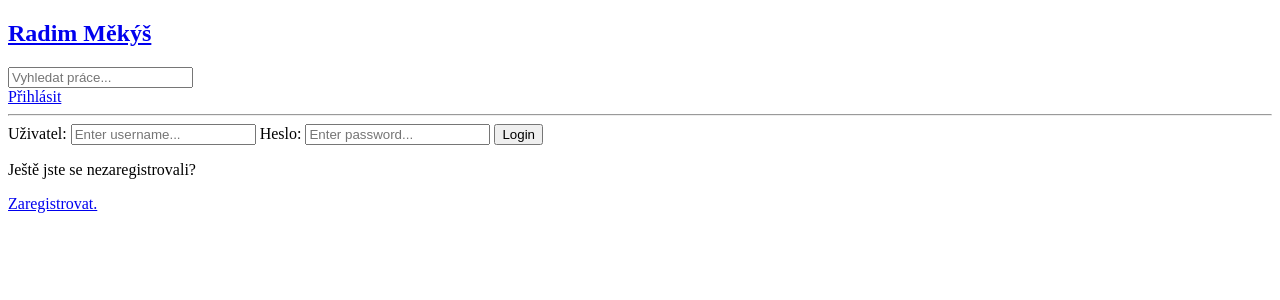
After one commit to Petleft/Zivotopis, a Django app: page /login/ in a window 1280 px wide. The commit adds this page. Shown: the top 300 px of the page. Run offline with Django 4.2, Linux system fonts and the light colour scheme.

Commit message:
Vytvořena funkce registrace, přihlášení a odhlášení, upravena možnost mazání a úpravy nabídky práce pouze zadavatelem

```diff
--- /dev/null
+++ b/base/templates/base/login_register.html
@@ -0,0 +1,36 @@
+{% extends 'main.html' %}
+
+{% block content %}
+
+
+{% if page == 'login' %}
+<div>
+    <form method="POST" action="">
+        {% csrf_token %}
+
+        <label>Uživatel:</label>
+        <input type="text" name="Username" placeholder="Enter username..." />
+        <label>Heslo:</label>
+        <input type="password" name="Password" placeholder="Enter password..." />
+
+
+        <input type="submit" value="Login" />
+
+    </form>
+    <p>Ještě jste se nezaregistrovali?</p>
+    <a href="{% url 'register' %}">Zaregistrovat.</a>
+</div>
+{% else %}
+<div>
+    <form method="POST" action="">
+        {% csrf_token %}
+        {{form.as_p}}
+
+        <input type="submit" value="Register" />
+
+    </form>
+    <p>Už jste se registrovali?</p>
+    <a href="{% url 'login' %}">Přihlásit se.</a>
+</div>
+{%  endif %}
+{% endblock content %}
--- a/base/urls.py
+++ b/base/urls.py
@@ -2,6 +2,9 @@ from django.urls import path
 from . import views
 
 urlpatterns = [
+    path('login/', views.loginPage, name="login"),
+    path('logout/', views.logoutUser, name="logout"),
+    path('register/', views.registerUser, name="register"),
     path('', views.Home, name="Domovskástránka"),
     path('Infoomě/<str:pk>/', views.Me, name="Infoomě"),
     path('pracovnizkusenosti/<str:pk>/', views.Pracovnizkus, name="pracovnizkusenosti"),
--- a/base/views.py
+++ b/base/views.py
@@ -1,7 +1,61 @@
 from django.shortcuts import render, redirect
+from django.http import HttpResponse
 from django.db.models import Q
+from django.contrib.auth.decorators import login_required
+from django.contrib.auth.models import User
+from django.contrib import messages
+from django.contrib.auth import authenticate, login, logout
+from django.contrib.auth.forms import UserCreationForm
 from .models import Room, typprace
 from .forms import RoomForm
+
+
+def loginPage(request):
+    page = 'login'
+    if request.user.is_authenticated:
+        return redirect('Domovskástránka')
+
+    if request.method == 'POST':
+        username = request.POST.get('username').lower()
+        password = request.POST.get('password')
+
+        try:
+            user = User.objects.get(username=username)
+        except:
+            messages.error(request, 'Tento uživatel neexistuje!!')
+
+        user = authenticate(request, username=username, password=password)
+
+        if user is not None:
+            login(request, user)
+            return redirect('Domovskástránka')
+        else:
+            messages.error(request, "Uživatel neexistuje, nebo je špatné heslo!")
+
+    context = {'page': page}
+    return render(request, 'base/login_register.html', context)
+
+
+def logoutUser(request):
+    logout(request)
+    return redirect('Domovskástránka')
+
+
+def registerUser(request):
+    page = 'register'
+    form = UserCreationForm()
+
+    if request.method == 'POST':
+        form = UserCreationForm(request.POST)
+        if form.is_valid():
+            user = form.save(commit=False)
+            user.username = user.username.lower()
+            user.save()
+            login(request, user)
+            return redirect('Domovskástránka')
+        else:
+            messages.error(request, "Nastala chyba při registraci, zkuste se registrovat znovu!")
+    return render(request, 'base/login_register.html', {'form': form})
 
 
 def Home(request):
@@ -74,7 +128,7 @@ def room(request, pk):
     context = {'room': room}
     return render(request, 'room.html', context)
 
-
+@login_required(login_url='login')
 def Vytvornabidku(request):
     form = RoomForm()
     if request.method == 'POST':
@@ -86,10 +140,13 @@ def Vytvornabidku(request):
     context = {'form': form}
     return render(request, 'uprava_nabidky.html', context)
 
-
+@login_required(login_url='login')
 def Upraveninabidky(request, pk):
     room = Room.objects.get(id=pk)
     form = RoomForm(instance=room)
+
+    if request.user != room.Zadávající:
+        return HttpResponse('Nemáte oprávnění upravovat cizí nabídky práce!!')
 
     if request.method == 'POST':
         form = RoomForm(request.POST, instance=room)
@@ -99,9 +156,13 @@ def Upraveninabidky(request, pk):
     context = {'form': form}
     return render(request, 'uprava_nabidky.html', context)
 
-
+@login_required(login_url='login')
 def Smazaninabidky(request, pk):
     room = Room.objects.get(id=pk)
+
+    if request.user != room.Zadávající:
+        return HttpResponse('Nemáte oprávnění upravovat cizí nabídky práce!!')
+
     if request.method == 'POST':
         room.delete()
         return redirect('/Nabidky/0')
--- a/templates/Nabidky.html
+++ b/templates/Nabidky.html
@@ -38,8 +38,10 @@
         <div>
             {% for room in rooms %}
             <div>
+                {% if request.user == room.Zadávající %}
                 <a href="{% url 'Upraveninabidky' room.id %}">Upravit nabídku práce</a>
                 <a href="{% url 'Smazaninabidky' room.id %}">Smazat nabídku práce</a>
+                {% endif %}
                 <span>@{{room.Zadávající.username}}</span>
                 <h5><a href="/Nabidky/room/{{room.id}}">{{room.Nazev_pozice}}</a></h5>
                 <small>{{room.typprace.name}}</small>
--- a/templates/main.html
+++ b/templates/main.html
@@ -11,6 +11,14 @@
 
     {% include 'navbar.html' %}
 
+    {% if messages %}
+    <ul class="messages">
+        {% for message in messages %}
+        <li{% if message.tags %} class="{{ message.tags }}" {% endif %}>{{ message }}</li>
+        {% endfor %}
+    </ul>
+    {% endif %}
+
     {% block content%}
 
 
--- a/templates/navbar.html
+++ b/templates/navbar.html
@@ -7,4 +7,10 @@
 
 </form>
 
+{% if request.user.is_authenticated %}
+<p> Vítejte {{request.user}}</p>
+<a href="{% url 'logout' %}">Odhlásit</a>
+{% else %}
+<a href="{% url 'login' %}"> Přihlásit</a>
+{% endif %}
 <hr>
```
Also changed, not shown: db.sqlite3.
